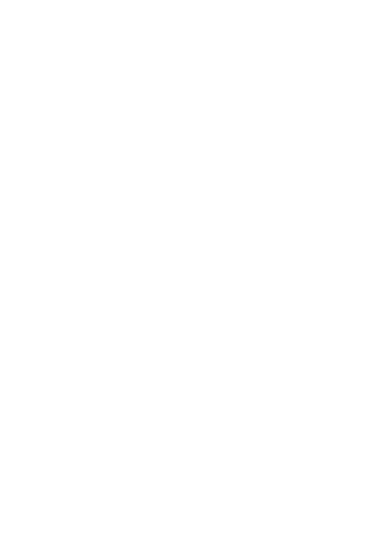
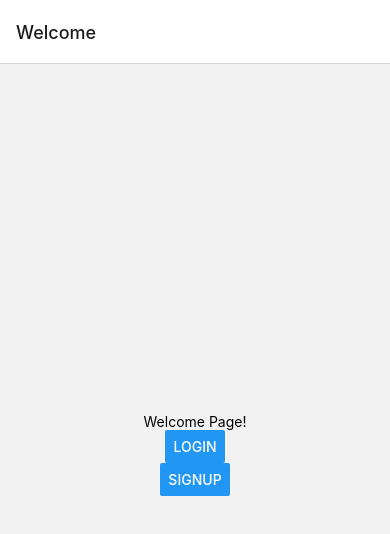
Before and after one commit to L-A-N-E/App-TRacer, a React Native app: screen /Welcome in a window 390 px wide. Shown: the top 534 px of the page. Built offline with nearby package versions, Linux system fonts and the light colour scheme; no server answers.

Commit message:
Adicionando a navegação do APP

```diff
--- a/src/App.jsx
+++ b/src/App.jsx
@@ -1,9 +1,13 @@
-import {  View } from 'react-native';
+// Importando dependencias
+import * as React from 'react';
+import { NavigationContainer } from '@react-navigation/native';
+// Importando navigation
+import WelcomeNavigation from './navigation/WelcomeNavigation';
 
 export default function App() {
   return (
-    <View>
-
-    </View>
+    <NavigationContainer>
+      <WelcomeNavigation />
+    </NavigationContainer>
   );
 }
```
